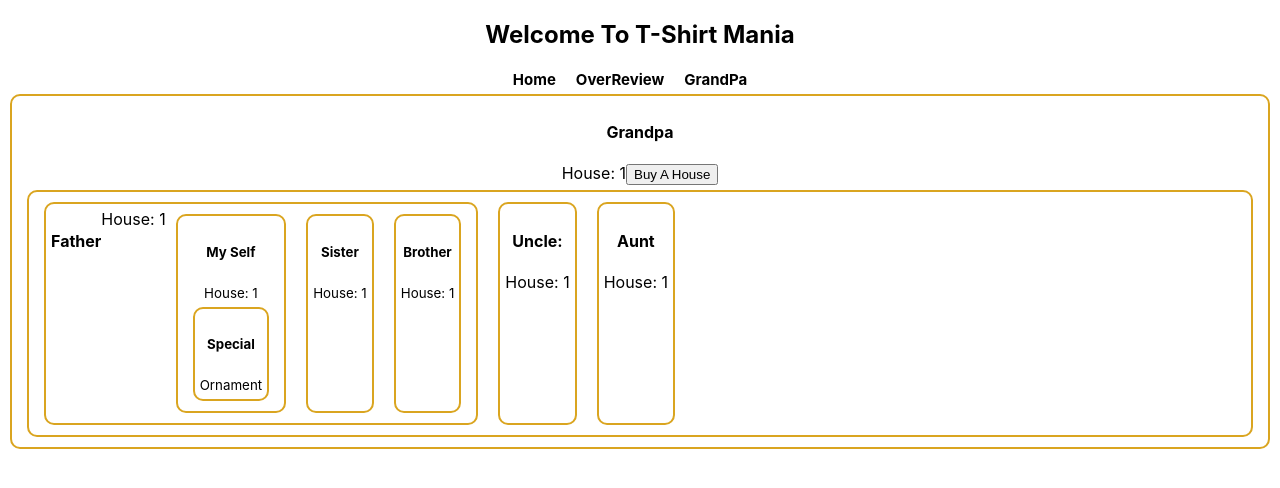
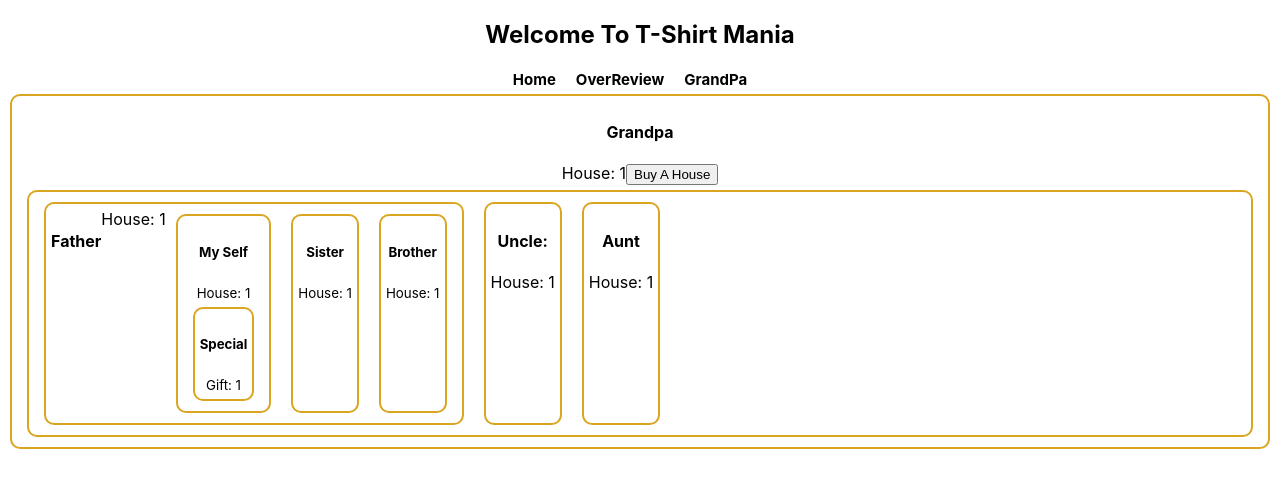
Before and after one commit to Pobarul-islam/T-Shirts-mania, a React (Create React App) app: page /grandpa in a window 1280 px wide. Shown: the top 488 px of the page. Built offline with nearby package versions, Linux system fonts and the light colour scheme.

Commit message:
some code added

```diff
--- a/src/Components/Father/Father.js
+++ b/src/Components/Father/Father.js
@@ -8,7 +8,7 @@
     <div style={{ display: "flex" }}>
       <h4>Father</h4>
       <p>House: {house}</p>
-      <MySelf house={house} ornaments={ornaments}></MySelf>
+      <MySelf house={house} ></MySelf>
       <Sister house={house}></Sister>
       <Brother house={house}></Brother>
     </div>
--- a/src/Components/Grandpa/Grandpa.js
+++ b/src/Components/Grandpa/Grandpa.js
@@ -1,18 +1,20 @@
-import React, { useState } from 'react';
-import './Grandpa.css'
-import Aunty from '../Aunty/Aunty';
-import Father from '../Father/Father';
-import Uncle from '../Uncle/Uncle';
+import React, { createContext, useState } from "react";
+import "./Grandpa.css";
+import Aunty from "../Aunty/Aunty";
+import Father from "../Father/Father";
+import Uncle from "../Uncle/Uncle";
 
+ export const RingContext = createContext("diamond");
 const Grandpa = () => {
   const [house, setHouse] = useState(1);
-    const ornaments = 'Diamond Ring'
+  const ornaments = "Diamond Ring";
   const handleBuyAHouse = () => {
     const newHouseCount = house + 1;
     setHouse(newHouseCount);
-    }
+  };
 
   return (
+    <RingContext.Provider value={house}>
       <div className="grandpa">
         <h4>Grandpa</h4>
 
@@ -22,12 +24,13 @@
         </p>
         <div>
           <section style={{ display: "flex" }}>
-            <Father house={house} ornaments={ornaments}></Father>
+            <Father house={house} ></Father>
             <Uncle house={house}></Uncle>
             <Aunty house={house}></Aunty>
           </section>
         </div>
       </div>
+    </RingContext.Provider>
   );
 };
 
--- a/src/Components/Home/Home.js
+++ b/src/Components/Home/Home.js
@@ -1,7 +1,7 @@
 import React, { useState } from "react";
 import useTShirts from "../../hooks/useTShirts";
 import Cart from "../Cart/Cart";
-import TShirt from "../TShirt/TShirt";
+import  TShirt from "../TShirt/TShirt";
 import "./Home.css";
 
 const Home = () => {
--- a/src/Components/MySelf/MySelf.js
+++ b/src/Components/MySelf/MySelf.js
@@ -1,14 +1,14 @@
 import React from 'react';
 import Special from '../Special/Special';
 
-const MySelf = ({ house, ornaments }) => {
+const MySelf = ({ house}) => {
   return (
     <div>
       <h5>My Self</h5>
       <p>
         <small>House: {house}</small>
       </p>
-      <Special ornaments={ornaments}></Special>
+      <Special></Special>
     </div>
   );
 };
--- a/src/Components/Special/Special.js
+++ b/src/Components/Special/Special.js
@@ -1,10 +1,12 @@
-import React from 'react';
+import React, { useContext } from 'react';
+import { RingContext } from '../Grandpa/Grandpa';
 
-const Special = (ornaments) => {
+const Special = () => {
+  const ring = useContext(RingContext);
   return (
     <div>
           <h5>Special</h5>
-          <p><small>Ornament</small></p>
+      <p><small>Gift: { ring}</small></p>
     </div>
   );
 };
```
Lines whose indentation alone changed are shown as unchanged.
